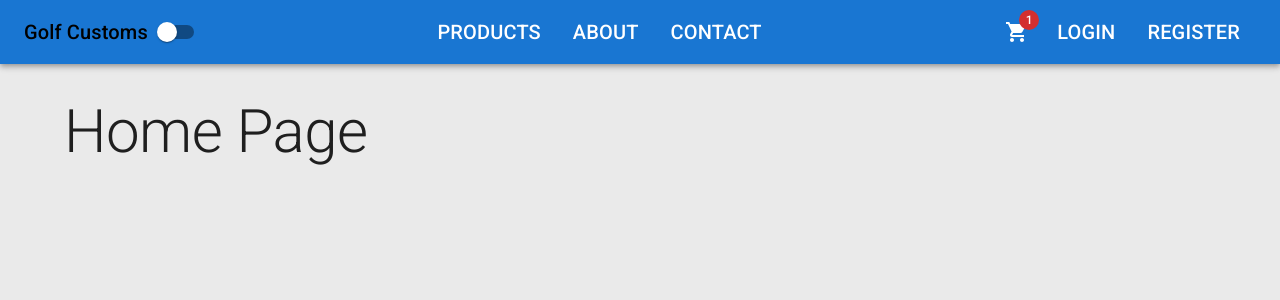
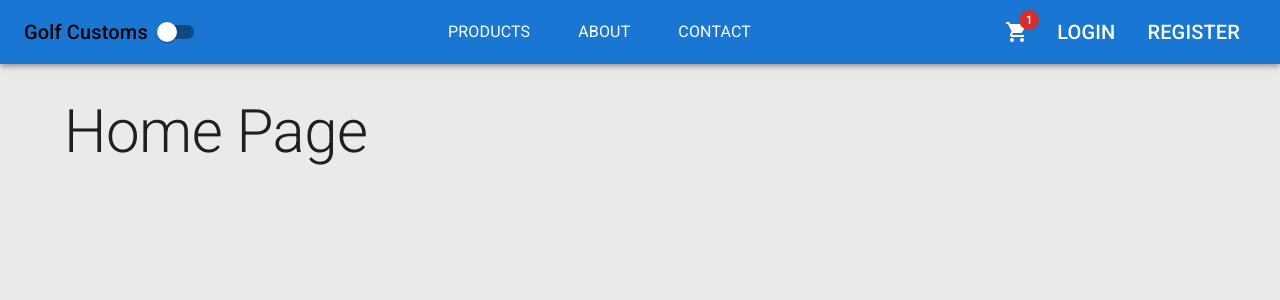
Before and after one commit to TavianD35/GolfShop, a React (Create React App) app in the folder client/: page / in a window 1280 px wide. Shown: the top 300 px of the page. Built offline with nearby package versions, Linux system fonts and the light colour scheme.

Commit message:
Adds submenu feature. Adds background image on product list feature

```diff
--- a/client/src/app/layout/header.tsx
+++ b/client/src/app/layout/header.tsx
@@ -1,6 +1,8 @@
 import { ShoppingCart } from "@mui/icons-material";
 import { AppBar, Badge, Box, IconButton, List, ListItem, Switch, Toolbar, Typography } from "@mui/material";
+import { Link } from "react-router-dom";
 import { NavLink } from "react-router-dom";
+import styles from './styles.module.css';
 
 interface Props {
     darkMode: boolean;
@@ -8,9 +10,9 @@ interface Props {
 }
 
 const midLinks = [
-    { title: 'products', path: '/catalog' },
-    { title: 'about', path: '/about' },
-    { title: 'contact', path: '/contact' },
+    { title: 'products', path: '/catalog', subMenu: [{title: "Balls", path: "/test1"}, {title: "Clubs", path: '/test2'}, {title: "Tees", path: "/test1"}, {title: "Clothing", path: "/test1"}] },
+    { title: 'about', path: '/about', subMenu: [{title: "About Us", path: "/test1"}, {title: "Who We Are", path: '/test2'}] },
+    { title: 'contact', path: '/contact', subMenu: [{title: "Get a quote", path: "/test1"}, {title: "Contact Support", path: '/test2'}] },
 ]
 
 const rightLinks = [
@@ -45,18 +47,30 @@ export default function Header({ darkMode, handleThemeChange }: Props) {
                     <Switch checked={darkMode} onChange={handleThemeChange} />
                 </Box>
 
-                    <List sx={{ display: 'flex' }}>
-                        {midLinks.map(({ title, path }) => (
-                            <ListItem
-                                component={NavLink}
-                                to={path}
-                                key={path}
-                                sx={navStyles}
-                            >
-                                {title.toUpperCase()}
-                            </ListItem>
+                    <div className={styles.navigationContainer}>
+                        {midLinks.map(({ title, path, subMenu }) => (
+                            <div className={styles.dropdownMain}>
+                                <div className={styles.dropdownBtn}>
+                                    {title.toUpperCase()}
+                                </div>
+                                {subMenu.length > 0 ? (
+                                    <div className={styles.dropdownContentContainer}>
+                                        <div className={styles.dropdownContent}>
+                                            {subMenu.map((subMenuItem) => (
+                                                <Link
+                                                    to={subMenuItem.path}
+                                                    key={subMenuItem.path}
+                                                    className={styles.dropdownLink}
+                                                >
+                                                    {subMenuItem.title.toUpperCase()}
+                                                </Link>
+                                            ))}
+                                        </div>
+                                    </div>
+                                ) : <></>}
+                            </div>
                         ))}
-                    </List>
+                    </div>
 
                 <Box display='flex' alignItems='center'>
                     <IconButton size='large' sx={{ color: 'inherit' }}>
--- /dev/null
+++ b/client/src/app/layout/styles.module.css
@@ -0,0 +1,56 @@
+.dropdownMain {
+    background-color: 'red';
+    margin-left:24px;
+    margin-right: 24px;
+    position:relative;
+}
+
+.dropdownBtn {
+    background-color: 'green';
+}
+
+.dropdownMain:hover .dropdownContentContainer {
+    display: block;
+    cursor: pointer;
+}
+
+.dropdownContentContainer {
+    display:none;
+}
+
+.dropdownContent {
+    display:flex;
+    flex-direction: column;
+    position:absolute;
+    width:100%;
+    border-radius:4px;
+}
+
+.dropdownLink:first-child {
+    border-top-left-radius: 4px;
+    border-top-right-radius: 4px;
+}
+
+.dropdownLink:last-child {
+    border-bottom-left-radius: 4px;
+    border-bottom-right-radius: 4px;
+}
+
+.dropdownLink {
+    display:block;
+    padding: 8px 12px;
+    width: 150px;
+    text-decoration: none;
+    background-color: #ECECEC;
+    transition: background-color 0.4s;
+    color: #333;
+}
+
+.dropdownLink:hover {
+    background-color: #CFCFCF;
+}
+
+.navigationContainer {
+    display: flex;
+    flex-direction: row;
+}
--- a/client/src/features/catalog/productCard.tsx
+++ b/client/src/features/catalog/productCard.tsx
@@ -19,11 +19,13 @@ export default function ProductCard({ product }: Props) {
                         sx: { fontWeight: 'bold', color: 'primary.dark' }
                     }}
                 />
-                <CardMedia
-                    sx={{ height: 140, backgroundSize: 'contain', bgcolor: '#388e3c'}}
-                    image={product.pictureUrlBlack}
-                    title={product.name}
-                />
+                <div style={{backgroundImage: `url(${product.pictureUrlBlack})`, backgroundSize: `fill` }}>
+                    <CardMedia
+                        sx={{ height: 140, backgroundSize: 'contain'}}
+                        image={product.pictureUrlBlack}
+                        title={product.name}
+                    />
+                </div>
                 <CardContent>
                     <Typography gutterBottom color='black' variant="h5">
                         ${(product.price / 100).toFixed(2)}
--- a/client/src/features/catalog/productList.tsx
+++ b/client/src/features/catalog/productList.tsx
@@ -15,6 +15,5 @@ export default function ProductList({ products }: Props) {
                 </Grid>
             ))}
         </Grid>
-
     )
 }
--- a/client/src/index.tsx
+++ b/client/src/index.tsx
@@ -1,6 +1,5 @@
 import React from 'react';
 import ReactDOM from 'react-dom';
-import './app/layout/styles.css';
 import App from './app/layout/App';
 import reportWebVitals from './reportWebVitals';
 import { unstable_HistoryRouter as HistoryRouter } from 'react-router-dom';
```
Also changed, not shown: client/src/app/layout/styles.css (deleted).
